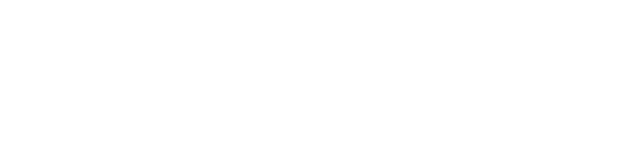
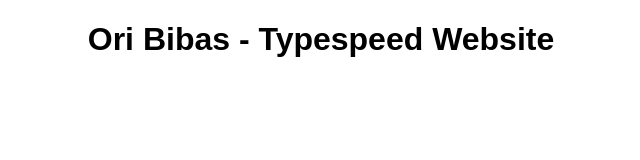
Before and after one commit to oribibas/typespeed, a plain HTML site: page src/index.html in a window 1280 px wide. Shown: the whole page, without its empty margins (319-959 px from the left). Drawn offline with Linux system fonts and the light colour scheme; files whose address does not match are found by name.

Commit message:
Fixed index.html

```diff
--- a/src/index.html
+++ b/src/index.html
@@ -3,10 +3,19 @@
 <head>
     <meta charset="UTF-8">
     <meta name="viewport" content="width=device-width, initial-scale=1.0">
-    <title>Document</title>
+    <title>Typespeed Website</title>
+
+
+    <style>
+        h1{
+            text-align: center;
+            font-family: Arial, Helvetica, sans-serif;
+        }
+    </style>
 </head>
 <body>
 
+    <h1>Ori Bibas - Typespeed Website</h1>
 
     <script src="src/support.js"></script>
 </body>
```
